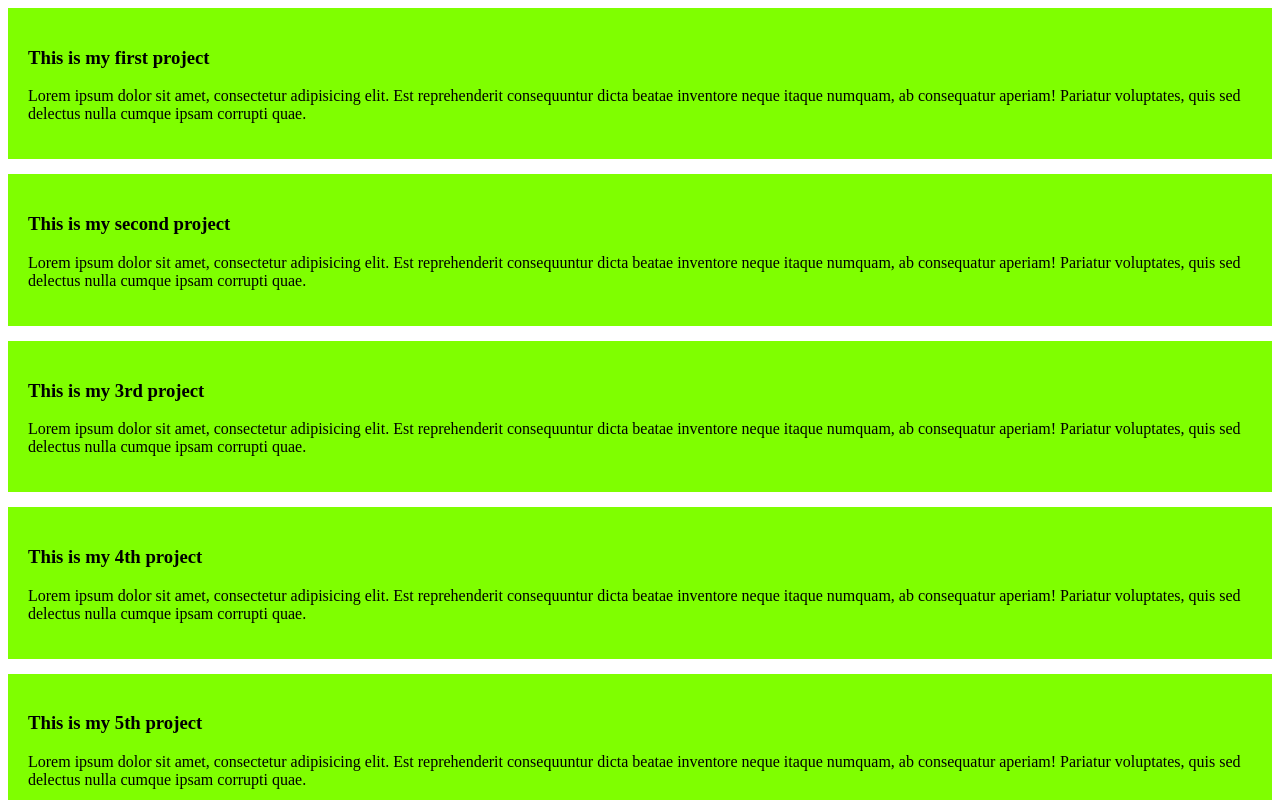
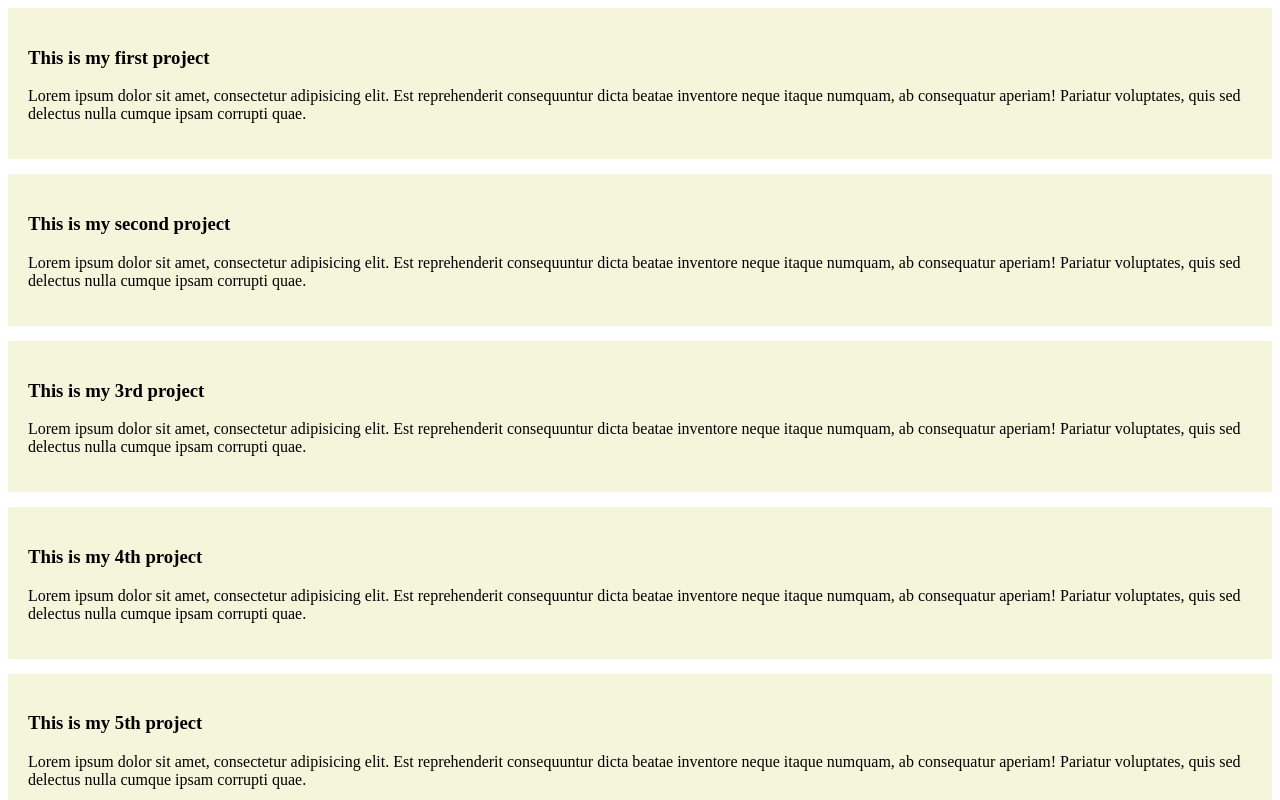
Before and after one commit to Shakib0976/my-second-project, a plain HTML site: page index.html in a window 1280 px wide. Shown: the top 800 px of the page. Drawn offline with Linux system fonts and the light colour scheme.

Commit message:
my second diployment project

```diff
--- a/style/shakib.css
+++ b/style/shakib.css
@@ -1,6 +1,7 @@
 div{
-    background-color: chartreuse;
+    /* background-color: chartreuse; */
     padding: 20px;
     margin-bottom: 15px;
     box-shadow: 15px solid turquoise;
+    background-color: beige;
 }
```
